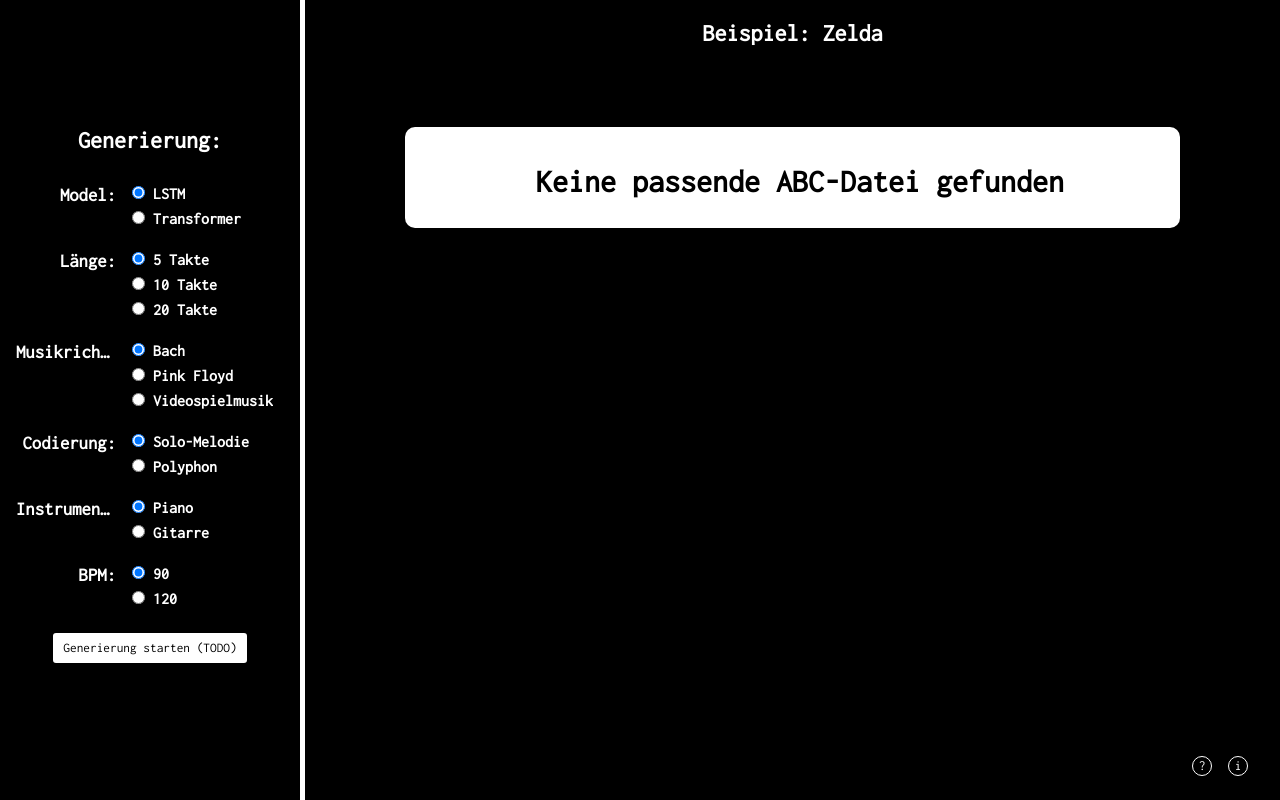
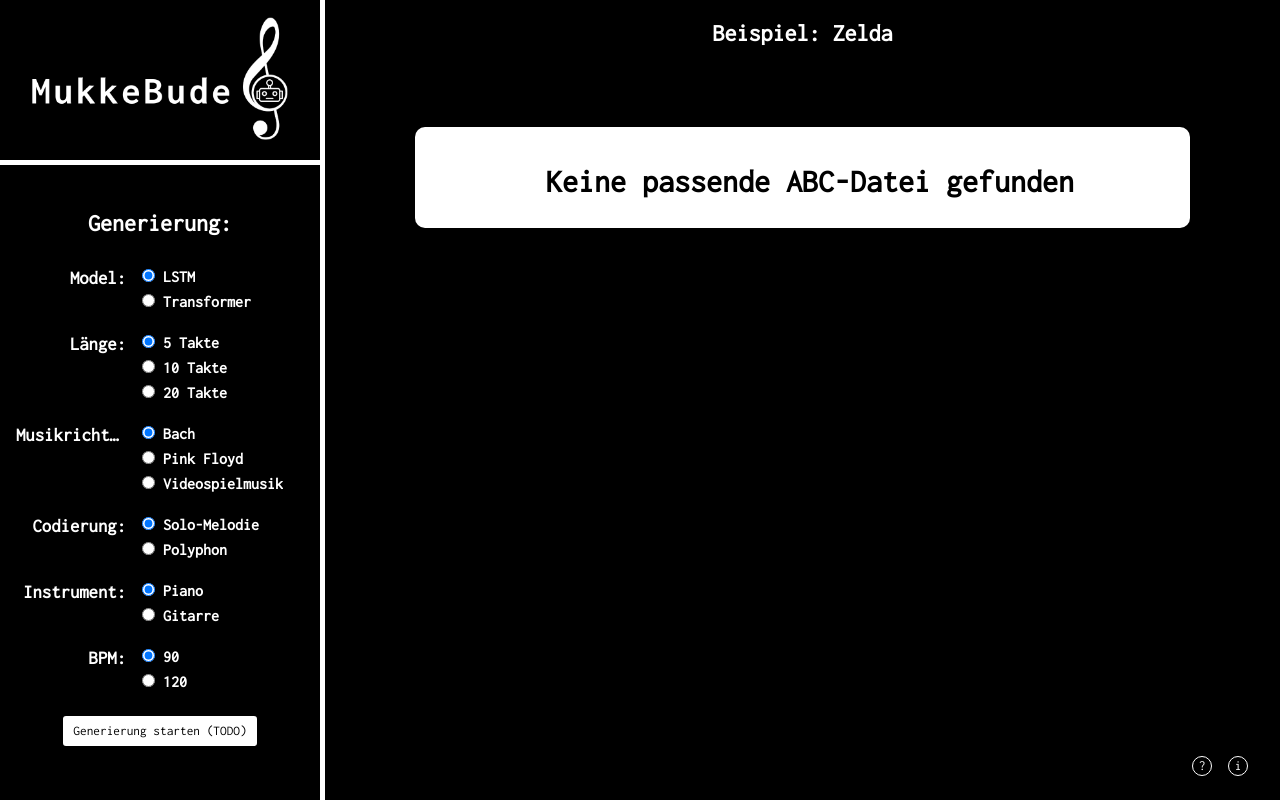
Before and after one commit to DHBW-FN-TIT20/Komposition-eines-Musikstuecks-mittels-Neuronaler-Netze, a Flask app: page / in a window 1280 px wide. Run offline with Flask 2, Linux system fonts and the light colour scheme; parts of the project's set-up code (start-up, migrations or seed data) failed here and were passed over.

Commit message:
added MukkeBude Logo

```diff
--- a/flask-webapp/static/style.css
+++ b/flask-webapp/static/style.css
@@ -1,7 +1,7 @@
 @import url('https://fonts.googleapis.com/css2?family=Inconsolata&display=swap');
 
 :root {
-    --sideboard-width: 400px;
+    --sideboard-width: 420px;
 }
 
 * {
@@ -64,8 +64,17 @@ input[type=radio][disabled] ~ label {
 }
 
 #sideboard {
-    justify-content: space-evenly;
     overflow: auto;
+    display: grid;
+    grid-template-rows: 160px 5px auto;
+}
+
+#mukkebude-logo {
+    width: 256px;
+}
+
+#generate {
+    max-width: calc(var(--sideboard-width) - 52px);
 }
 
 #abcjs {
@@ -175,6 +184,7 @@ input[type=radio][disabled] ~ label {
 .flex-column-center {
     display: flex;
     flex-direction: column;
+    justify-content: center;
     align-items: center;
     gap: 16px;
 }
@@ -189,6 +199,11 @@ input[type=radio][disabled] ~ label {
     display: grid;
     grid-template-columns: auto;
     gap: 16px;
+}
+
+.self-center {
+    justify-self: center;
+    align-self: center;
 }
 
 .cursor-default {
@@ -380,15 +395,9 @@ midi-visualizer svg rect.note.active {
 }
 
 /* Responsive Design */
-@media only screen and (max-height: 770px) {
-    .hide-at-770h {
-        display: none;
-    }
-}
-
 @media only screen and (max-width: 1300px) {
     :root {
-        --sideboard-width: 300px;
+        --sideboard-width: 320px;
     }
 }
 
--- a/flask-webapp/templates/index.html
+++ b/flask-webapp/templates/index.html
@@ -9,8 +9,14 @@
 </head>
 
 <body>
-    <div id="sideboard" class="flex-column" style="gap: 0;">
-        <div id="generate" class="flex-column-center pad-16">
+    <div id="sideboard" style="gap: 0;">
+        <a href="/" class="self-center">
+            <img src="{{ url_for('static', filename='img') }}/mukkebude.png" id="mukkebude-logo">
+        </a>
+
+        <div style="background: #fff;"></div>
+
+        <div id="generate" class="flex-column-center pad-16 self-center">
             <h2 class="bottom-16 cursor-default">Generierung:</h2>
             <div id="choose-preset" class="flex-column">
                 {% for s in settings %}
@@ -62,7 +68,7 @@
         </div>
 
         <div id="loading-screen">
-            <img src="{{ url_for('static', filename='img') }}/loading.png" class="rotate" />
+            <img src="{{ url_for('static', filename='img') }}/loading.png" class="rotate">
             <p>Song wird generiert...</p>
         </div>
     </div>
```
Also changed, not shown: flask-webapp/static/img/mukkebude.png (added), 1 other file.
